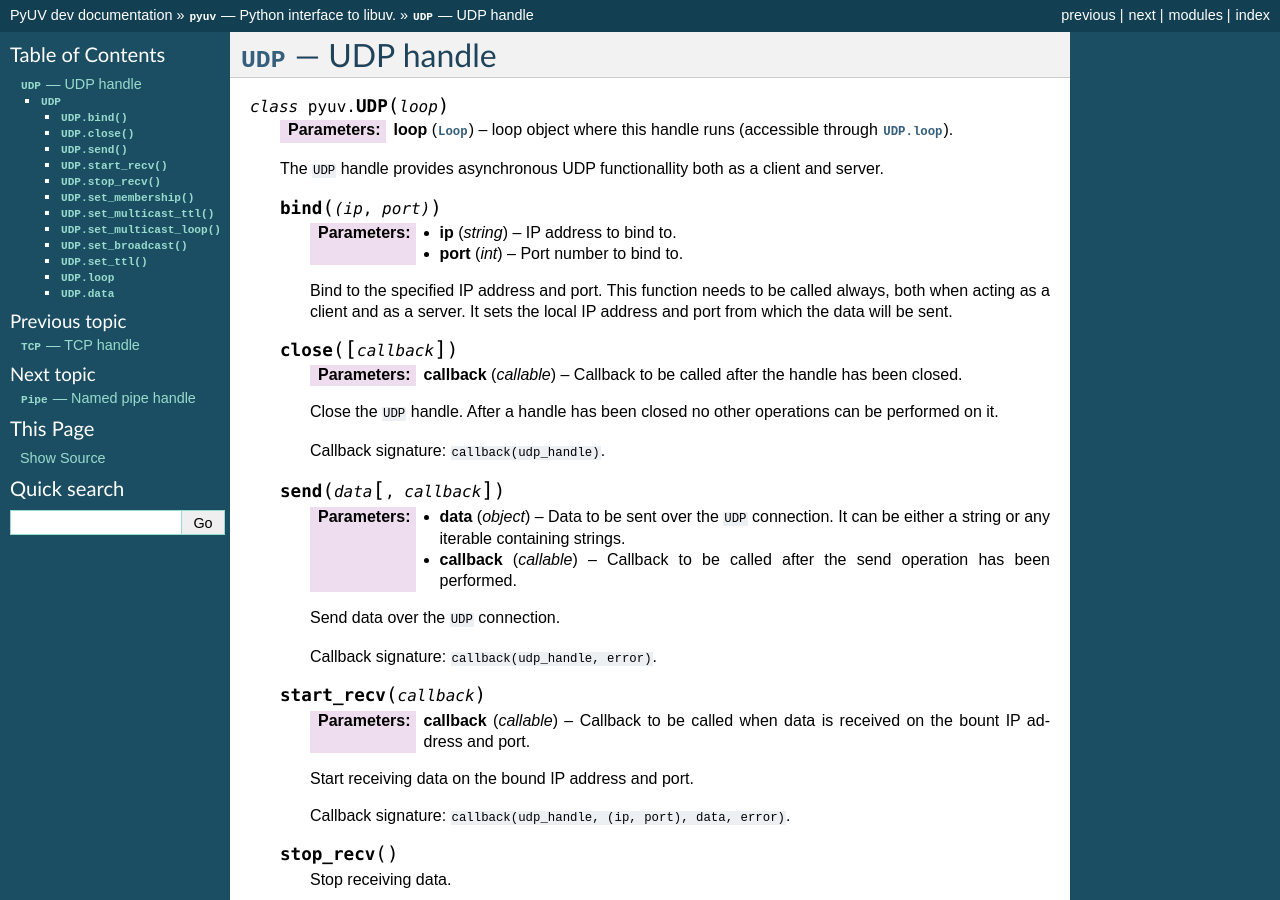
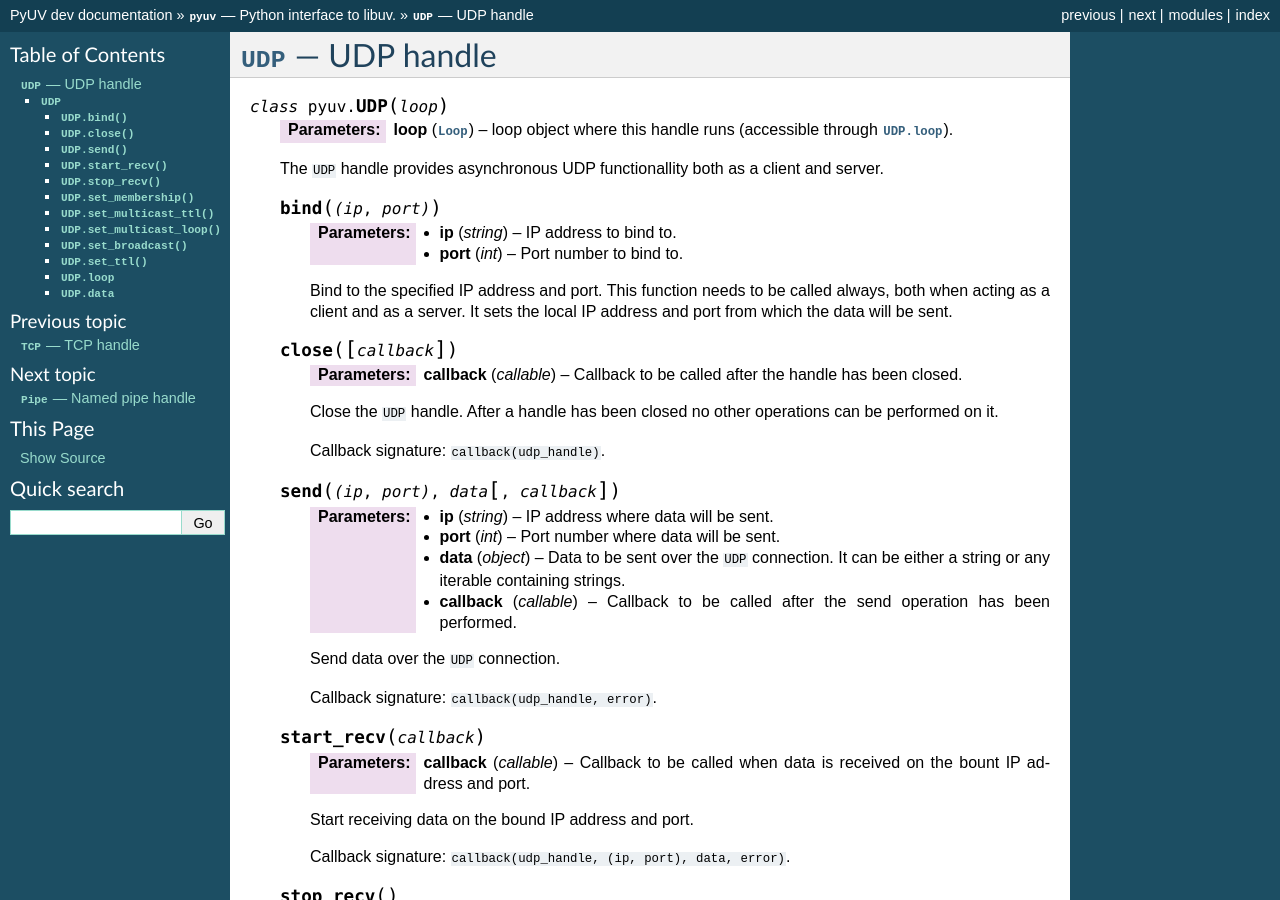
Before and after one commit to saghul/pyuv, a Sphinx documentation site: the page built from docs/udp.rst, in a window 1280 px wide and 900 px high. Built offline with Sphinx 7.4.7, drawn with Linux system fonts in a browser that asks for light colours.

Commit message:
Fixed documentation for UDP.send Closes #8

```diff
--- a/docs/udp.rst
+++ b/docs/udp.rst
@@ -35,7 +35,11 @@
 
         Callback signature: ``callback(udp_handle)``.
 
-    .. py:method:: send(data, [callback])
+    .. py:method:: send((ip, port), data, [callback])
+
+        :param string ip: IP address where data will be sent.
+
+        :param int port: Port number where data will be sent.
 
         :param object data: Data to be sent over the ``UDP`` connection. It can be either
             a string or any iterable containing strings.
```
